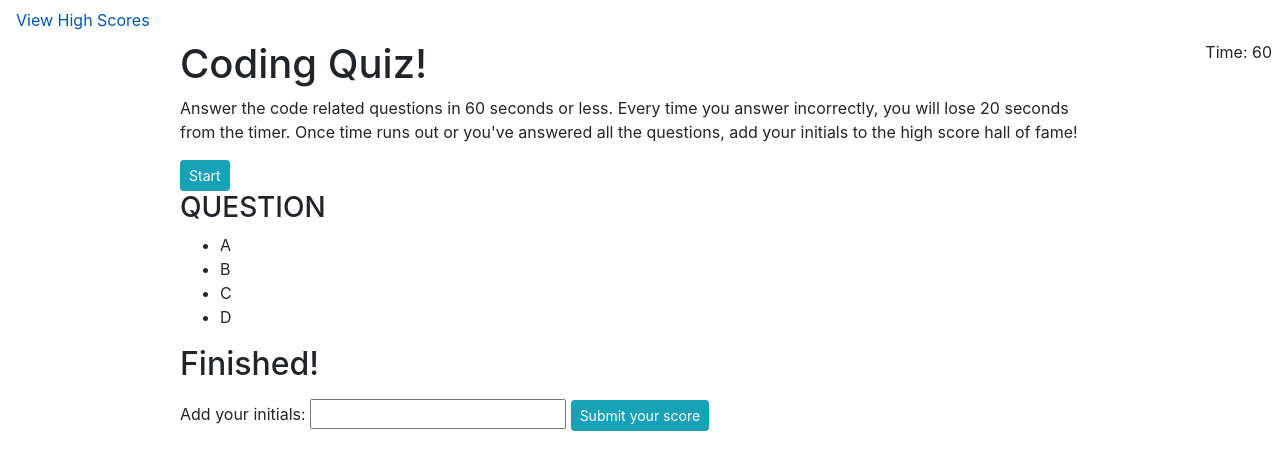
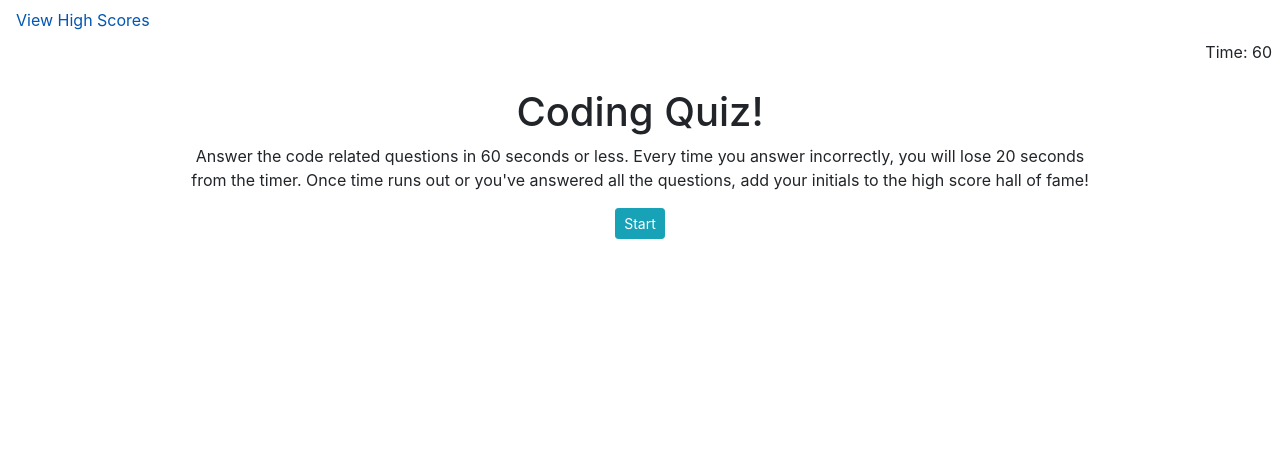
Before and after one commit to ARBarber0510/codequizhw, a plain HTML site: page index.html in a window 1280 px wide. Drawn offline with nearby package versions, Linux system fonts and the light colour scheme.

Commit message:
added d-none to quiz and finished containers.

```diff
--- a/index.html
+++ b/index.html
@@ -21,9 +21,9 @@
     </header>
 
     <!-- Home -->
-    <div class="container" id="home">
+    <div class="container mt-5" id="home">
         <div class="row justify-content-center">
-            <div class="col-10">
+            <div class="col-10 col-lg-10 text-center">
                 <h1>Coding Quiz!</h1>
                 <p>
                     Answer the code related questions in 60 seconds or less. Every time you answer incorrectly, you will lose 20 seconds from the timer.
@@ -35,11 +35,11 @@
     </div>
 
     <!-- Q/A -->
-    <div class="container" id="quiz">
-        <div class="row justify-content-center">
-            <div class="col-10" id="quiz-block">
-                <h3 id="questions">QUESTION</h3>
-                <ul id="answers" class="listUnstyled">
+    <div class="container mt-5 d-none" id="quiz">
+        <div class="row justify-content-center mt-5 pt-3 pb-3">
+            <div class="col-10 col-lg-8" id="quiz-block">
+                <h3 id="questions" class="mb-4">QUESTION</h3>
+                <ul id="answers" class="list-unstyled">
                     <li class="answerChoice" data-number="1">A</li>
                     <li class="answerChoice" data-number="2">B</li>
                     <li class="answerChoice" data-number="3">C</li>
@@ -51,9 +51,9 @@
     </div>
 
     <!-- Finish -->
-    <div class="container" id="add-score">
-        <div class="row justify-content-center">
-            <div class="col-10" id="quiz-block">
+    <div class="container mt-5 d-none" id="add-score">
+        <div class="row justify-content-center mt-5 pt-3 pb-3">
+            <div class="col-10 col-lg-8">
                 <h2>Finished!</h2>
                 <p id="user-score"></p>
                 <form class="form-group">
```
